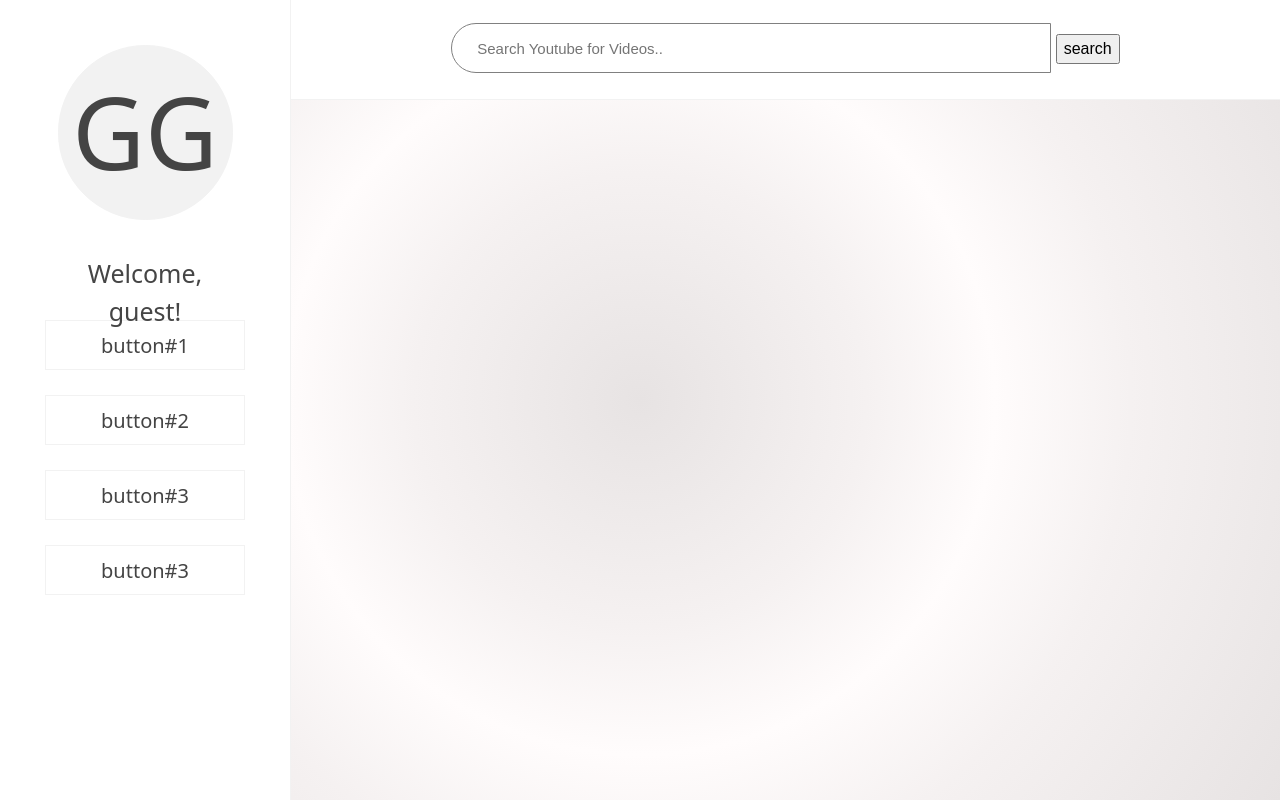
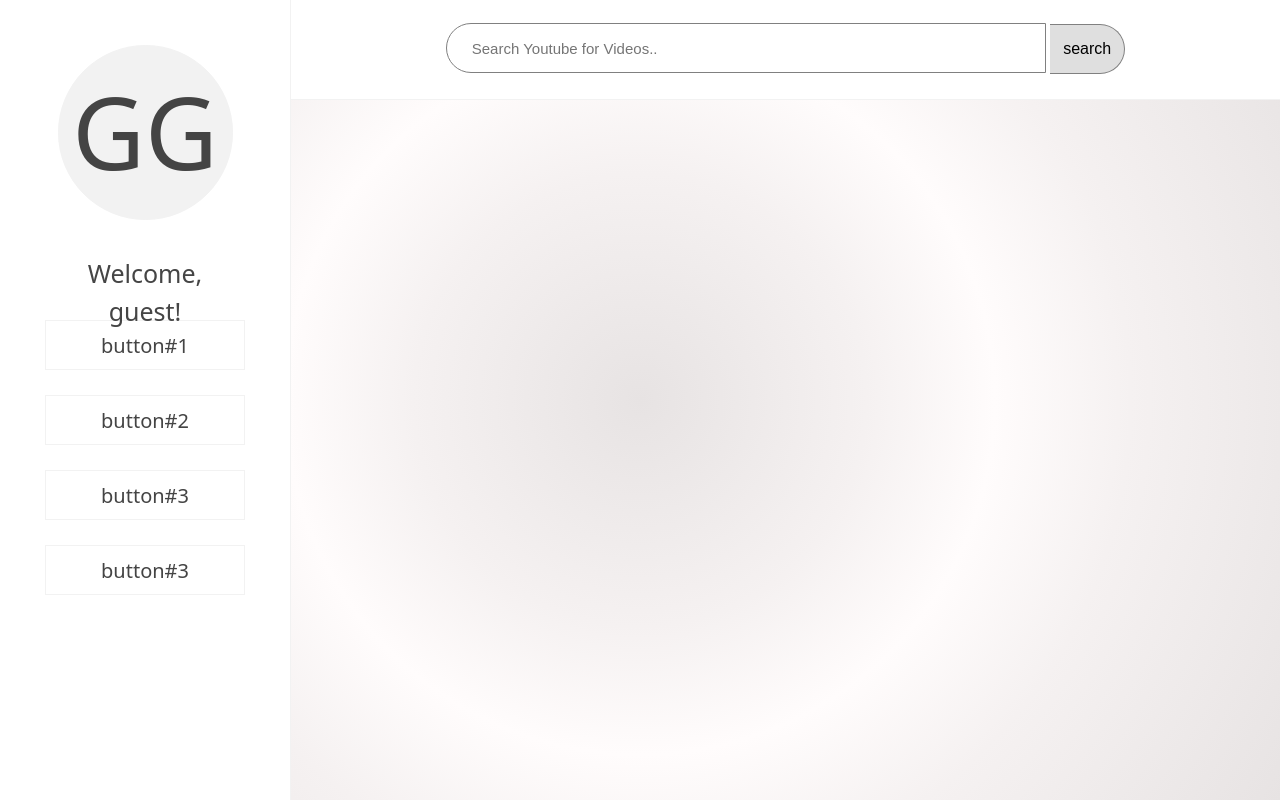
Before and after one commit to rtogn/YouTube-Comment-Sentiment-Analysis-Website, a Flask app: page / in a window 1280 px wide. Run offline with Flask 3, Linux system fonts and the light colour scheme.

Commit message:
fixed the video issue

```diff
--- a/templates/index.html
+++ b/templates/index.html
@@ -25,7 +25,7 @@
 				<form action="/search_results" method="GET">
 					<!-- search bar-->
 					<input type="text" name="term" class="search_text" placeholder="Search Youtube for Videos..">
-					<input type="submit" value="search" />
+					<input class="search" type="submit" value="search" />
 				</form>
 			</span>
 		</div>
--- a/templates/search_results.html
+++ b/templates/search_results.html
@@ -19,8 +19,7 @@
 				</form>
 			</span>
 		</div>
-	</main>
-	<br />
+
 		<div class="container">
 			<div class="row">
 				{%for i in range(12)%}
@@ -39,7 +38,7 @@
 				{%endfor%}
 			</div>
 		</div>
-
+	</main>
 </body>
 
 </html>
```
Lines whose indentation alone changed are shown as unchanged.
